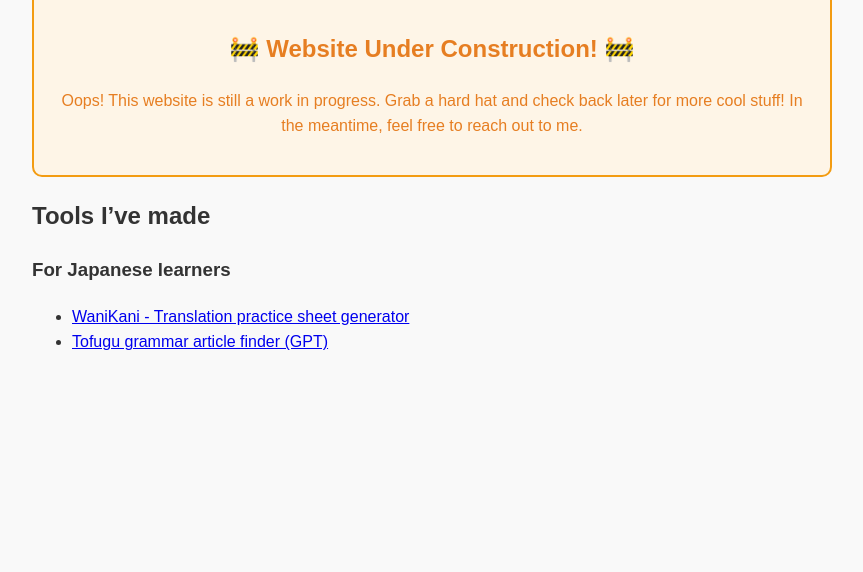
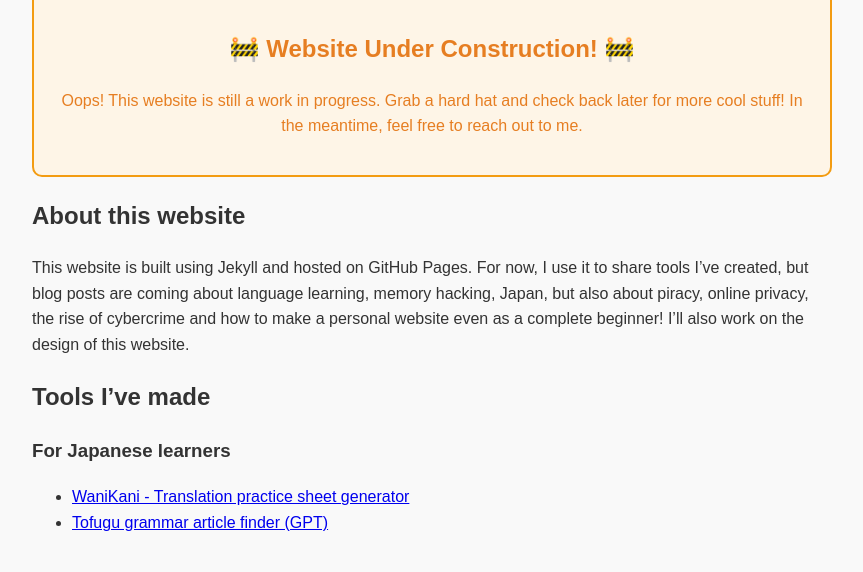
Before and after one commit to maximedrouhin/maximedrouhin.github.io, a Jekyll site: the page built from index.md, in a window 1280 px wide. Shown: the part 496-1068 px from the top of the page, without its empty margins (208-1071 px from the left). Built offline with Jekyll 4.4.1, drawn with Linux system fonts in a browser that asks for light colours; before the commit the page ends 900 px from its top, so only the background shows below that.

Commit message:
Added an "About this website" section in `index.md`

```diff
--- a/index.md
+++ b/index.md
@@ -20,6 +20,10 @@ You can contact me at this email address:
     <p>Oops! This website is still a work in progress. Grab a hard hat and check back later for more cool stuff! In the meantime, feel free to reach out to me.</p>
 </div>
 
+## About this website
+
+This website is built using Jekyll and hosted on GitHub Pages. For now, I use it to share tools I've created, but blog posts are coming about language learning, memory hacking, Japan, but also about piracy, online privacy, the rise of cybercrime and how to make a personal website even as a complete beginner! I'll also work on the design of this website.
+
 ## Tools I've made
 
 ### For Japanese learners
```
